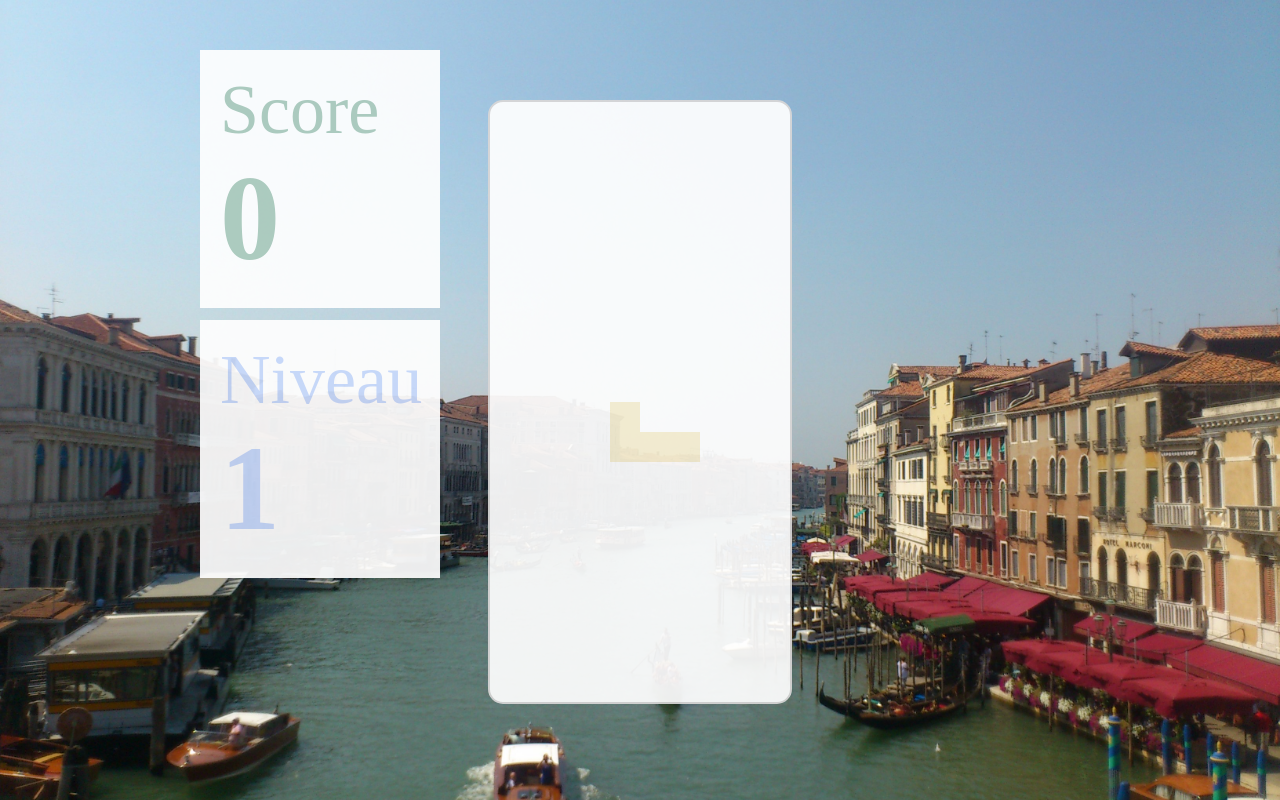
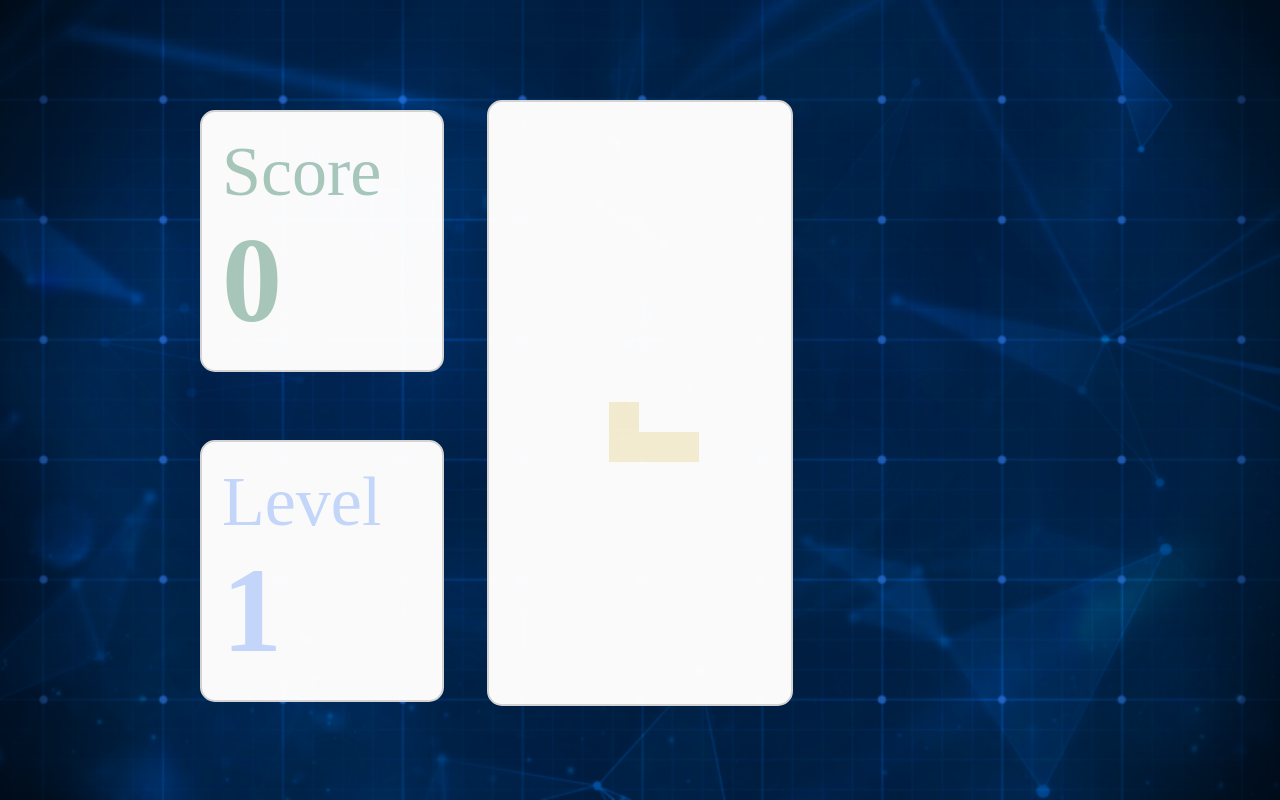
Before and after one commit to tomahim/javascript-tetris, a website: page app/index.html in a window 1280 px wide. Drawn offline with Linux system fonts and the light colour scheme.

Commit message:
documenting work

```diff
--- a/app/config.js
+++ b/app/config.js
@@ -36,12 +36,9 @@ var config = {
 		ROTATE : 'ROTATE'
 	},
 	pictures : [
-		'resources/bg-1.jpg',
-		'resources/bg-2.jpg',
-		'resources/bg-3.jpg',
-		'resources/bg-4.jpg',
-		'resources/bg-5.jpg'
+		'resources/tetris.png'
 	],
+	randomImage: false,
 	savedBoard : [
 		/*[0, 0, 0, 0, 0, 0, 0, 0, 0, 0],
 		[0, 0, 0, 0, 0, 0, 0, 0, 0, 0],
--- a/app/index.html
+++ b/app/index.html
@@ -11,7 +11,7 @@
 		</div>
 	</div>
 	<div class="level">
-		Niveau
+		Level
 		<div id="level-box" class="level-number">
 
 		</div>
--- a/app/modules/ui/ui.js
+++ b/app/modules/ui/ui.js
@@ -91,8 +91,8 @@ App.UI = (function() {
 	var currentBackground = null;
 
 	function setBackground() {
-		if (!currentBackground) {
-			currentBackground = config.pictures[1];
+		if (!config.randomImage || !currentBackground) {
+			currentBackground = config.pictures[0];
 		} else {
 			currentBackground = config.pictures[App.Util.getRandomInt(0, 3)];
 		}
--- a/app/styles.css
+++ b/app/styles.css
@@ -3,6 +3,7 @@
 	margin: 100px auto 0 auto;
 	border-radius: 15px 15px 15px 15px;
     border: 2px solid #d9d7d7;
+    padding: 1px;
 }
 
 .piece {
@@ -17,9 +18,11 @@
 .score {
 	position: absolute;
 	font-size: 70px;
-	top: 50px;
+	top: 110px;
 	left: 200px;
 	color: #abcabc;
+	border-radius: 15px 15px 15px 15px;
+    border: 2px solid #d9d7d7;
 }
 
 .score-number {
@@ -30,9 +33,11 @@
 .level {
 	position: absolute;
 	font-size: 70px;
-	top: 320px;
+	top: 440px;
 	left: 200px;
     color: rgba(0, 84, 243, 0.22);
+	border-radius: 15px 15px 15px 15px;
+    border: 2px solid #d9d7d7;
 }
 
 .level-number {
@@ -42,7 +47,7 @@
 
 .level, .score, .board {
 	background-color: white;
-	opacity: 0.92;
+	opacity: 0.98;
 }
 
 .level, .score {
```
Also changed, not shown: README.md, app/resources/tetris-screenshot.png (added), app/resources/tetris.png (added).
